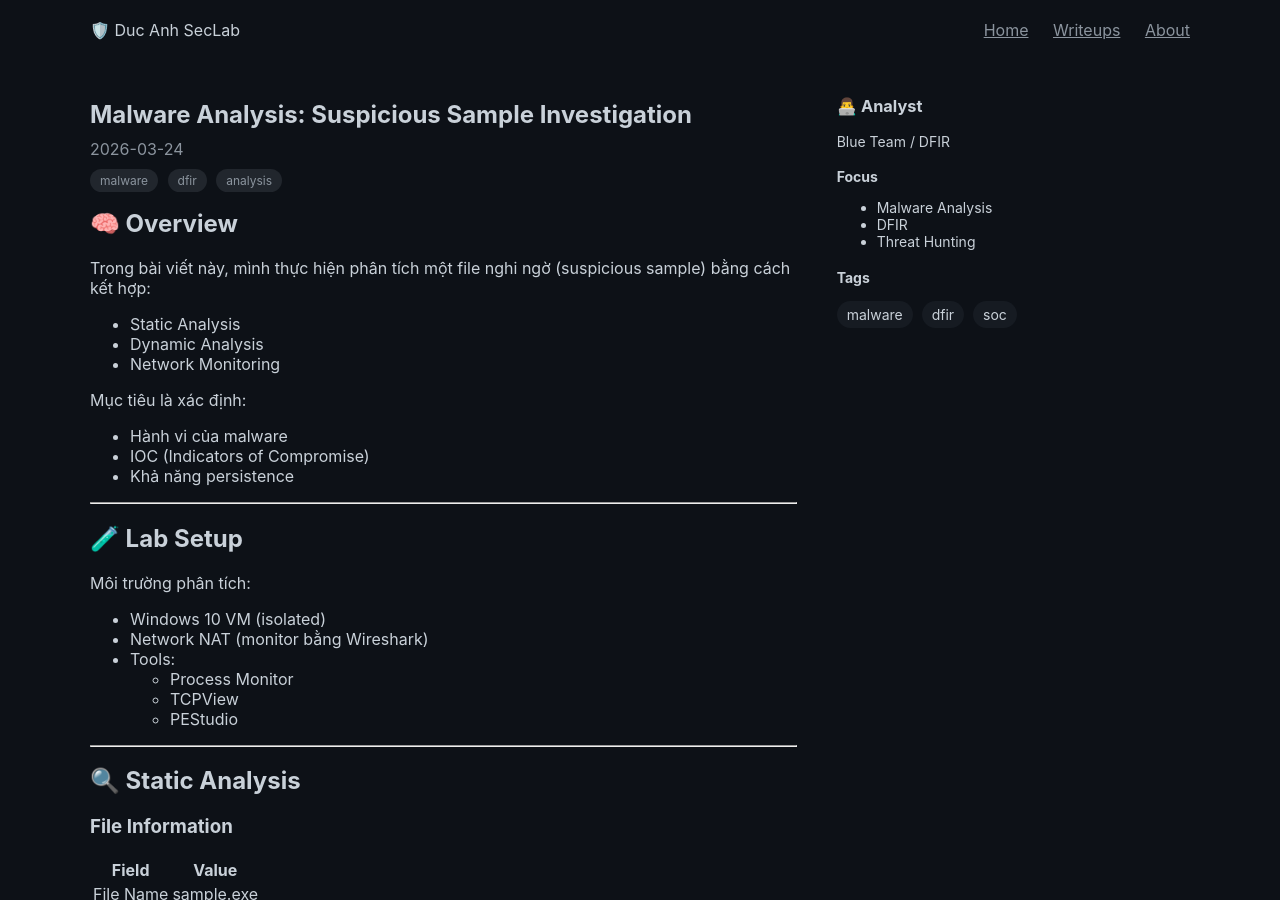
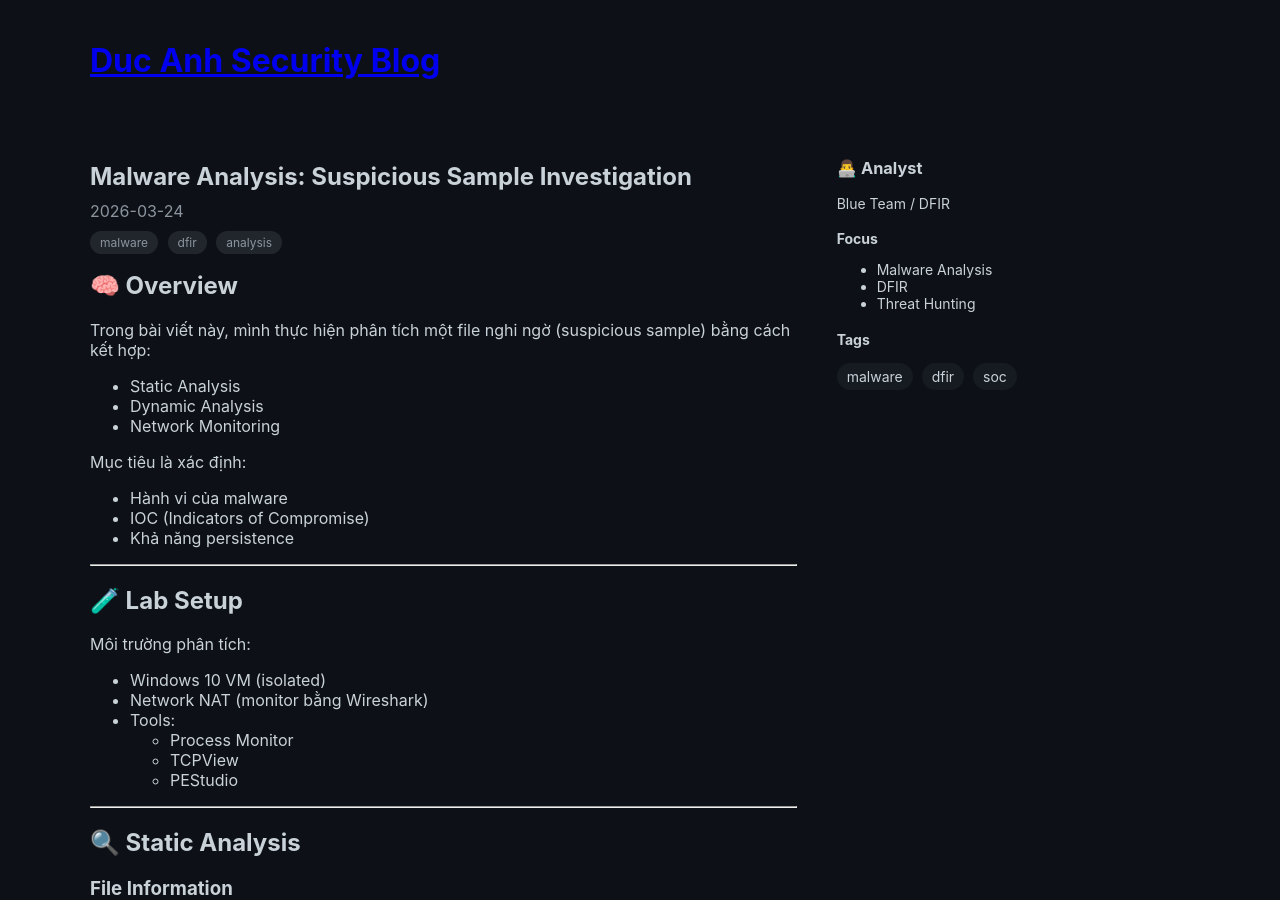
Before and after one commit to ducanh110403/ducanh110403.github.io, a Jekyll site: the page built from _posts/2026-03-24-first-post.md, in a window 1280 px wide and 900 px high. Built offline with Jekyll 4.4.1, drawn with Linux system fonts in a browser that asks for light colours.

Commit message:
Update header.html

```diff
--- a/_includes/header.html
+++ b/_includes/header.html
@@ -1,11 +1,3 @@
 <header class="header">
-  <div class="logo">
-    🛡️ Duc Anh SecLab
-  </div>
-
-  <nav>
-    <a href="/">Home</a>
-    <a href="/">Writeups</a>
-    <a href="#">About</a>
-  </nav>
+  <h1><a href="/">{{ site.title }}</a></h1>
 </header>
```
